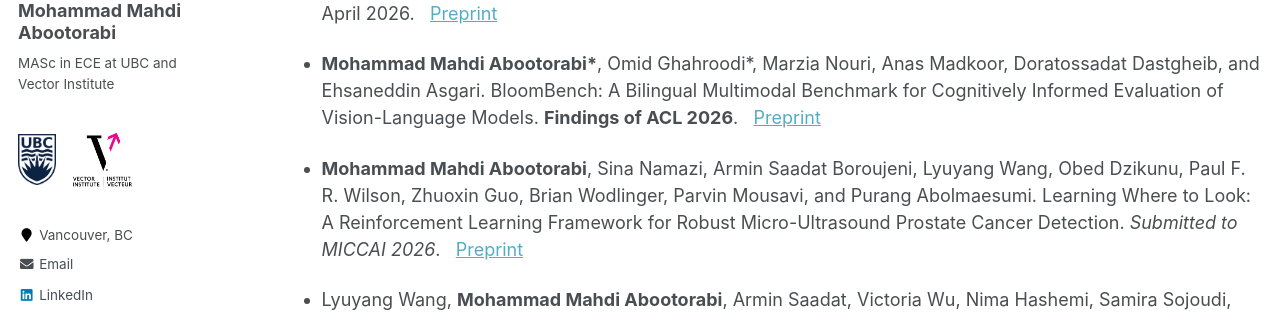
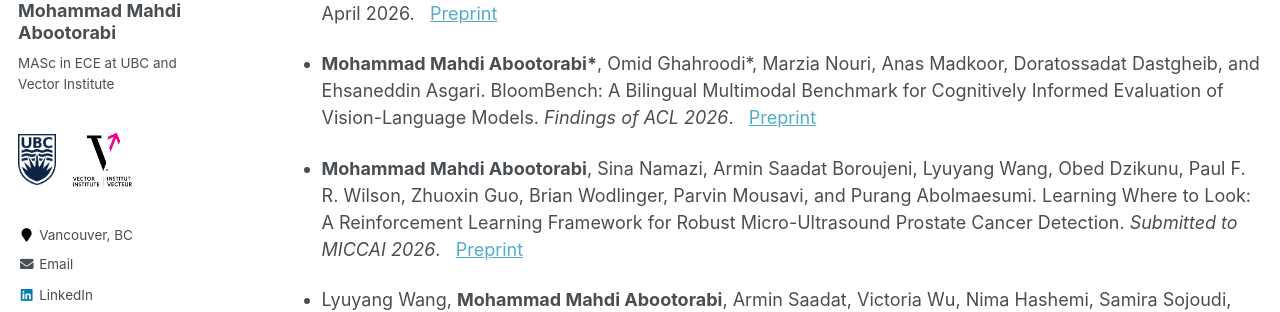
Before and after one commit to aboots/aboots.github.io, a Jekyll site: the page built from _pages/research.md, in a window 1280 px wide. Shown: the part 262-574 px from the top of the page. Built offline with Jekyll 4.4.1, drawn with Linux system fonts in a browser that asks for light colours; nearby versions of some CDN libraries; some web fonts are replaced.

```diff
--- a/_pages/research.md
+++ b/_pages/research.md
@@ -8,7 +8,7 @@ author_profile: true
 
 - **Mohammad Mahdi Abootorabi**, Parvin Mousavi, Purang Abolmaesumi, and Evan Shelhamer. ProtoTTA: Prototype-Guided Test-Time Adaptation. *Third Workshop on Test-Time Updates (Main Track) at ICLR 2026*, April 2026. &nbsp; [Preprint](https://drive.google.com/file/d/1nDYQGEdBNzbiyfVHs8vfCDiNEBbJBLKP/view?usp=sharing)
 
-- **Mohammad Mahdi Abootorabi\***, Omid Ghahroodi\*, Marzia Nouri, Anas Madkoor, Doratossadat Dastgheib, and Ehsaneddin Asgari. BloomBench: A Bilingual Multimodal Benchmark for Cognitively Informed Evaluation of Vision-Language Models. **Findings of ACL 2026**. &nbsp; [Preprint](https://drive.google.com/file/d/1jRMHMwKcNEco5wxJYpVh_ecFiJST6wA6/view?usp=sharing)
+- **Mohammad Mahdi Abootorabi\***, Omid Ghahroodi\*, Marzia Nouri, Anas Madkoor, Doratossadat Dastgheib, and Ehsaneddin Asgari. BloomBench: A Bilingual Multimodal Benchmark for Cognitively Informed Evaluation of Vision-Language Models. *Findings of ACL 2026*. &nbsp; [Preprint](https://drive.google.com/file/d/1jRMHMwKcNEco5wxJYpVh_ecFiJST6wA6/view?usp=sharing)
 
 - **Mohammad Mahdi Abootorabi**, Sina Namazi, Armin Saadat Boroujeni, Lyuyang Wang, Obed Dzikunu, Paul F. R. Wilson, Zhuoxin Guo, Brian Wodlinger, Parvin Mousavi, and Purang Abolmaesumi. Learning Where to Look: A Reinforcement Learning Framework for Robust Micro-Ultrasound Prostate Cancer Detection. *Submitted to MICCAI 2026*. &nbsp; [Preprint](https://drive.google.com/file/d/13ILcEZKeqXjs9x_8mwkX2n5EThG1RB80/view?usp=sharing)
 
```
